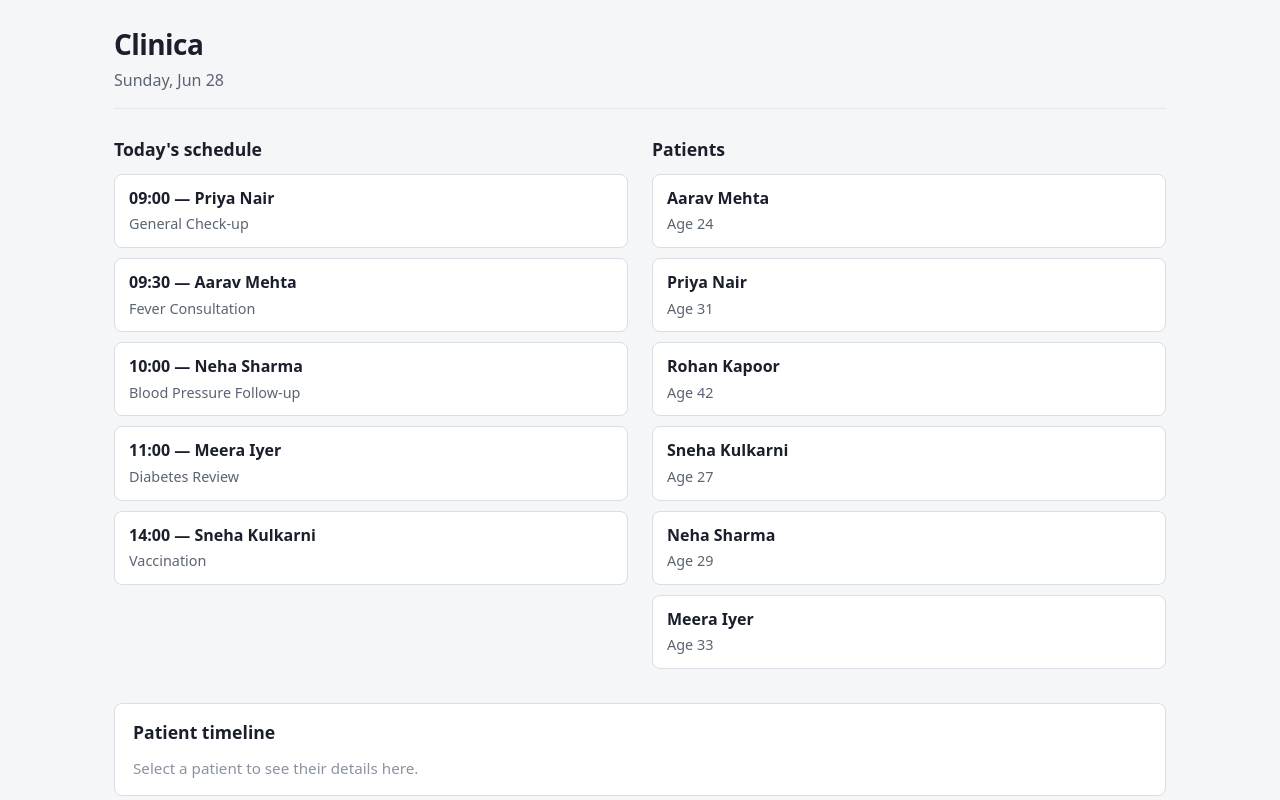
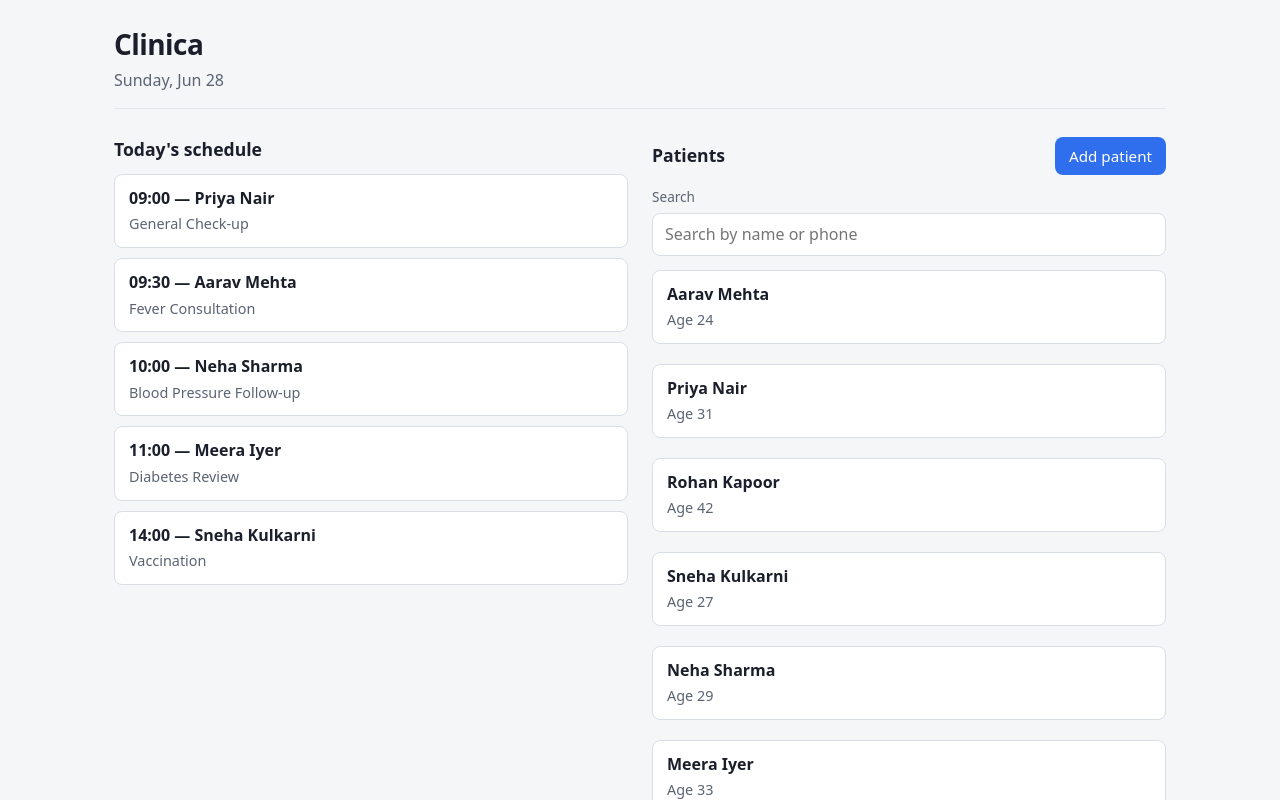
Before and after one commit to Shivam1q/Clinica, a React (Vite) app in the folder client/: page / in a window 1280 px wide. Shown: the top 800 px of the page. Built offline with nearby package versions, Linux system fonts and the light colour scheme.

Commit message:
Add patient create form with search and validation.

```diff
--- a/client/src/App.jsx
+++ b/client/src/App.jsx
@@ -1,9 +1,24 @@
+import { useState } from "react";
 import Dashboard from "./components/Dashboard";
-import { patients, todaysAppointments, visits } from "./data/mock";
+import { patients as seedPatients, todaysAppointments, visits } from "./data/mock";
 
 const App = () => {
+  const [patients, setPatients] = useState(seedPatients);
+  const [query, setQuery] = useState("");
+
+  const handleAddPatient = (patient) => {
+    setPatients((current) => [...current, patient]);
+  };
+
   return (
-    <Dashboard patients={patients} todaysAppointments={todaysAppointments} visits={visits} />
+    <Dashboard
+      patients={patients}
+      onAddPatient={handleAddPatient}
+      todaysAppointments={todaysAppointments}
+      visits={visits}
+      query={query}
+      setQuery={setQuery}
+    />
   );
 };
 
--- a/client/src/components/Dashboard.jsx
+++ b/client/src/components/Dashboard.jsx
@@ -1,14 +1,31 @@
-import PatientCard from "./PatientCard";
+import { useState } from "react";
 import AppointmentRow from "./AppointmentRow";
 import PatientTimeline from "./PatientTimeline";
 import VisitNotePanel from "./VisitNotePanel";
-import { useState } from "react";
+import PatientForm from "./PatientForm";
+import PatientList from "./PatientList";
 
-const Dashboard = ({ patients, todaysAppointments, visits }) => {
+const Dashboard = ({
+  patients,
+  todaysAppointments,
+  visits,
+  onAddPatient,
+  query,
+  setQuery,
+}) => {
   const [selectedPatientId, setSelectedPatientId] = useState(null);
   const [isNoteOpen, setIsNoteOpen] = useState(false);
+  const [showAddForm, setShowAddForm] = useState(false);
 
-  const handleClick = (id) => {
+  const normalizedQuery = query.trim().toLowerCase();
+  const filteredPatients = patients.filter((patient) => {
+    if (!normalizedQuery) return true;
+    const name = patient.name.toLowerCase();
+    const phone = String(patient.phone);
+    return name.includes(normalizedQuery) || phone.includes(normalizedQuery);
+  });
+
+  const handleSelectPatient = (id) => {
     setSelectedPatientId(id);
     setIsNoteOpen(false);
   };
@@ -35,19 +52,37 @@ const Dashboard = ({ patients, todaysAppointments, visits }) => {
         </section>
 
         <section className="dashboard-section">
-          <h2>Patients</h2>
-          {patients.map((patient) => (
-            <PatientCard
-              key={patient.id}
-              patient={patient}
-              handleClick={handleClick}
-              selectedPatientId={selectedPatientId}
-            />
-          ))}
+          <div className="section-heading-row">
+            <h2>Patients</h2>
+            <button
+              type="button"
+              className="btn"
+              onClick={() => setShowAddForm((open) => !open)}
+            >
+              {showAddForm ? "Hide form" : "Add patient"}
+            </button>
+          </div>
+
+          {showAddForm ? (
+            <PatientForm onAddPatient={onAddPatient} />
+          ) : null}
+
+          <PatientList
+            patients={filteredPatients}
+            totalCount={patients.length}
+            query={query}
+            setQuery={setQuery}
+            selectedPatientId={selectedPatientId}
+            onSelectPatient={handleSelectPatient}
+          />
         </section>
       </div>
 
-      <PatientTimeline selectedPatientId={selectedPatientId} patients={patients} visits={visits} />
+      <PatientTimeline
+        selectedPatientId={selectedPatientId}
+        patients={patients}
+        visits={visits}
+      />
       <VisitNotePanel
         selectedPatientId={selectedPatientId}
         isNoteOpen={isNoteOpen}
--- /dev/null
+++ b/client/src/components/PatientForm.jsx
@@ -0,0 +1,122 @@
+import { useState } from "react";
+
+const PatientForm = ({ onAddPatient }) => {
+  const [name, setName] = useState("");
+  const [phone, setPhone] = useState("");
+  const [age, setAge] = useState("");
+  const [formError, setFormError] = useState("");
+  const [successMessage, setSuccessMessage] = useState("");
+
+  const resetFields = () => {
+    setName("");
+    setPhone("");
+    setAge("");
+  };
+
+  const handleSubmit = (event) => {
+    event.preventDefault();
+    setSuccessMessage("");
+
+    const trimmedName = name.trim();
+    const digitsOnlyPhone = phone.replace(/\D/g, "");
+    const parsedAge = age === "" ? null : Number(age);
+
+    if (!trimmedName) {
+      setFormError("Name is required.");
+      return;
+    }
+
+    if (digitsOnlyPhone.length < 10) {
+      setFormError("Phone must have at least 10 digits.");
+      return;
+    }
+
+    if (age !== "" && (!Number.isInteger(parsedAge) || parsedAge <= 0)) {
+      setFormError("Age must be a positive whole number.");
+      return;
+    }
+
+    onAddPatient({
+      id: `P${Date.now()}`,
+      name: trimmedName,
+      phone: digitsOnlyPhone,
+      age: parsedAge ?? "",
+      lastVisit: "—",
+    });
+
+    setFormError("");
+    setSuccessMessage("Patient added successfully.");
+    resetFields();
+  };
+
+  return (
+    <section className="patient-form-panel">
+      <div className="patient-form-header">
+        <h3>Add patient</h3>
+      </div>
+
+      <form className="patient-form" onSubmit={handleSubmit} noValidate>
+        <div className="form-field">
+          <label htmlFor="patient-name">Name</label>
+          <input
+            id="patient-name"
+            name="name"
+            type="text"
+            value={name}
+            onChange={(e) => {
+              setName(e.target.value);
+              setFormError("");
+              setSuccessMessage("");
+            }}
+            placeholder="Full name"
+            autoComplete="name"
+          />
+        </div>
+
+        <div className="form-field">
+          <label htmlFor="patient-age">Age</label>
+          <input
+            id="patient-age"
+            name="age"
+            type="text"
+            inputMode="numeric"
+            value={age}
+            onChange={(e) => {
+              setAge(e.target.value);
+              setFormError("");
+              setSuccessMessage("");
+            }}
+            placeholder="Optional"
+          />
+        </div>
+
+        <div className="form-field">
+          <label htmlFor="patient-phone">Phone</label>
+          <input
+            id="patient-phone"
+            name="phone"
+            type="text"
+            inputMode="tel"
+            value={phone}
+            onChange={(e) => {
+              setPhone(e.target.value);
+              setFormError("");
+              setSuccessMessage("");
+            }}
+            placeholder="10-digit phone"
+            autoComplete="tel"
+          />
+        </div>
+
+        {formError ? <p className="form-error">{formError}</p> : null}
+        {successMessage ? <p className="form-success">{successMessage}</p> : null}
+
+        <button type="submit" className="btn">
+          Add patient
+        </button>
+      </form>
+    </section>
+  );
+};
+
+export default PatientForm;
--- /dev/null
+++ b/client/src/components/PatientList.jsx
@@ -0,0 +1,44 @@
+import PatientCard from "./PatientCard";
+
+const PatientList = ({
+  patients,
+  totalCount,
+  query,
+  setQuery,
+  selectedPatientId,
+  onSelectPatient,
+}) => {
+  return (
+    <div className="patient-list">
+      <label className="search-field" htmlFor="patient-search">
+        <span className="search-label">Search</span>
+        <input
+          id="patient-search"
+          type="search"
+          value={query}
+          onChange={(e) => setQuery(e.target.value)}
+          placeholder="Search by name or phone"
+        />
+      </label>
+
+      {patients.length === 0 ? (
+        <p className="empty-state">
+          {totalCount === 0
+            ? "No patients yet. Add someone above."
+            : "No matches for this search."}
+        </p>
+      ) : (
+        patients.map((patient) => (
+          <PatientCard
+            key={patient.id}
+            patient={patient}
+            handleClick={onSelectPatient}
+            selectedPatientId={selectedPatientId}
+          />
+        ))
+      )}
+    </div>
+  );
+};
+
+export default PatientList;
--- a/client/src/index.css
+++ b/client/src/index.css
@@ -49,6 +49,121 @@ body {
 .dashboard-section h2 {
   margin: 0 0 12px;
   font-size: 1.1rem;
+}
+
+.section-heading-row {
+  display: flex;
+  align-items: center;
+  justify-content: space-between;
+  gap: 12px;
+  margin-bottom: 12px;
+}
+
+.section-heading-row h2 {
+  margin: 0;
+}
+
+.patient-list {
+  display: grid;
+  gap: 10px;
+}
+
+.search-field {
+  display: grid;
+  gap: 6px;
+  margin-bottom: 4px;
+}
+
+.search-label {
+  font-size: 0.85rem;
+  color: #5b6472;
+}
+
+.search-field input {
+  width: 100%;
+  border: 1px solid #d9dee5;
+  border-radius: 8px;
+  padding: 9px 12px;
+  font: inherit;
+  color: #1a1f2b;
+  background: #fff;
+}
+
+.search-field input:focus {
+  outline: 2px solid #2f6fed;
+  outline-offset: 1px;
+  border-color: #2f6fed;
+}
+
+.patient-form-panel {
+  background: #fff;
+  border: 1px solid #d9dee5;
+  border-radius: 8px;
+  padding: 14px 16px;
+  margin-bottom: 14px;
+}
+
+.patient-form-header {
+  display: flex;
+  align-items: center;
+  justify-content: space-between;
+  gap: 12px;
+  margin-bottom: 12px;
+}
+
+.patient-form-header h3 {
+  margin: 0;
+  font-size: 1rem;
+}
+
+.patient-form {
+  display: grid;
+  gap: 12px;
+}
+
+.form-field {
+  display: grid;
+  gap: 6px;
+}
+
+.form-field label {
+  font-size: 0.85rem;
+  color: #5b6472;
+}
+
+.form-field input {
+  width: 100%;
+  border: 1px solid #d9dee5;
+  border-radius: 8px;
+  padding: 9px 12px;
+  font: inherit;
+  color: #1a1f2b;
+  background: #fafbfc;
+}
+
+.form-field input:focus {
+  outline: 2px solid #2f6fed;
+  outline-offset: 1px;
+  border-color: #2f6fed;
+  background: #fff;
+}
+
+.form-error {
+  margin: 0;
+  padding: 8px 10px;
+  border-radius: 8px;
+  background: #fdecec;
+  color: #9b1c1c;
+  font-size: 0.9rem;
+}
+
+.form-success {
+  margin: 0;
+  padding: 8px 10px;
+  border-radius: 8px;
+  background: #e8f6ee;
+  color: #146c43;
+  font-size: 0.9rem;
 }
 
 .patient-card,
```
